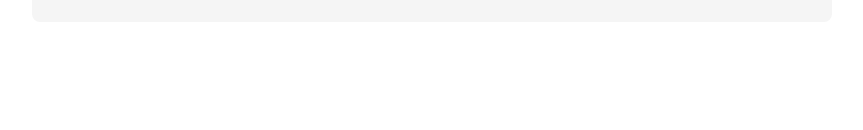
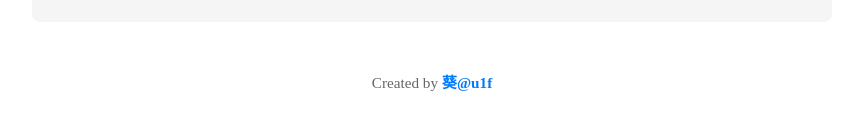
Before and after one commit to u1fm/Custom-Emoji-Compressor, a Svelte app: page / in a window 1280 px wide. Shown: the part 598-728 px from the top of the page, without its empty margins (208-1071 px from the left). Built offline with nearby package versions, Linux system fonts and the light colour scheme.

Commit message:
Add Misskey account link to footer

```diff
--- a/src/App.svelte
+++ b/src/App.svelte
@@ -405,6 +405,10 @@ function getFileFormat(file, isAnimated) {
   {/if}
 </main>
 
+<footer>
+  <p>Created by <a href="https://mi.u1f.info/@u1f" target="_blank" rel="noopener noreferrer">葵@u1f</a></p>
+</footer>
+
 <style>
   main { max-width: 800px; margin: 2rem auto; font-family: sans-serif; padding: 0 1rem; }
   /* ★ ドロップエリアのホバーエフェクトなどを追加 */
@@ -488,4 +492,22 @@ function getFileFormat(file, isAnimated) {
     background-image: linear-gradient(45deg, #d0d0d0 25%, transparent 25%), linear-gradient(-45deg, #d0d0d0 25%, transparent 25%), linear-gradient(45deg, transparent 75%, #d0d0d0 75%), linear-gradient(-45deg, transparent 75%, #d0d0d0 75%);
     background-size: 20px 20px; background-position: 0 0, 0 10px, 10px -10px, -10px 0px;
   }
+
+footer {
+    text-align: center;
+    margin-top: 3rem;
+    padding-bottom: 2rem;
+    color: #666;
+    font-size: 0.95rem;
+  }
+  footer a {
+    color: #007bff;
+    text-decoration: none;
+    font-weight: bold;
+    transition: color 0.2s;
+  }
+  footer a:hover {
+    color: #0056b3;
+    text-decoration: underline;
+  }
 </style>
```
